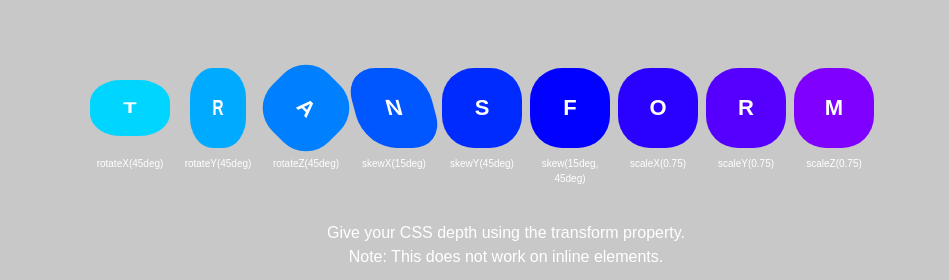
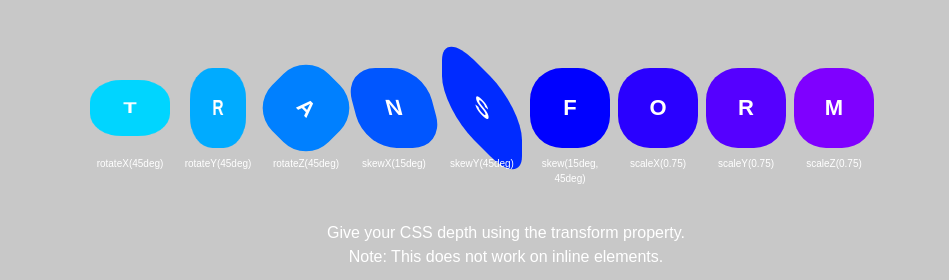
Before and after one commit to stewilondanga/rotate-transformation, a plain HTML site: page index.html in a window 1280 px wide. Shown: the top 280 px of the page, 134-1083 px from the left. Drawn offline with nearby package versions, Linux system fonts and the light colour scheme.

Commit message:
add css/styles.css

```diff
--- a/css/styles.css
+++ b/css/styles.css
@@ -161,12 +161,12 @@ td {
   transform: skewX(15deg);
 }
 
-/*.skewY {
+.skewY {
   -webkit-transform: skewY(45deg);
-          transform: skewY(45deg);
+  transform: skewY(45deg);
 }
 
-.skew {
+/*.skew {
   -webkit-transform: skew(15deg, 45deg);
           transform: skew(15deg, 45deg);
 }
```
